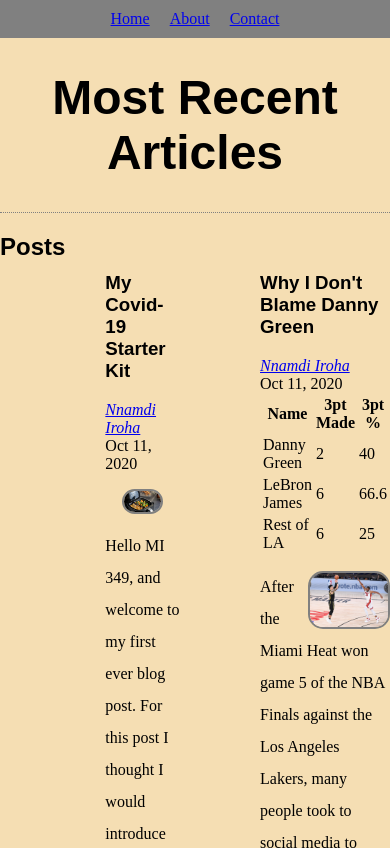
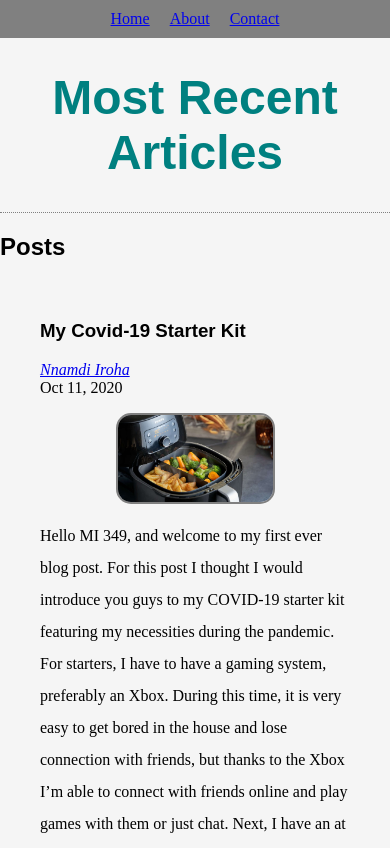
Before and after one commit to nnamdi345/mi349_blog, a plain HTML site: page index.html in a window 390 px wide. Shown: the top 848 px of the page. Drawn offline with Linux system fonts and the light colour scheme.

Commit message:
400px style update

```diff
--- a/style.css
+++ b/style.css
@@ -70,3 +70,19 @@ article{
     height: auto;
     float: right;
 }
+
+/* Media Queries*/
+
+@media (max-width: 400px) {
+    body {
+        background-color: whitesmoke;
+    }
+
+    h1 {
+        color: teal;
+    }
+
+    #blog {
+        display: block;
+    }
+}
```
